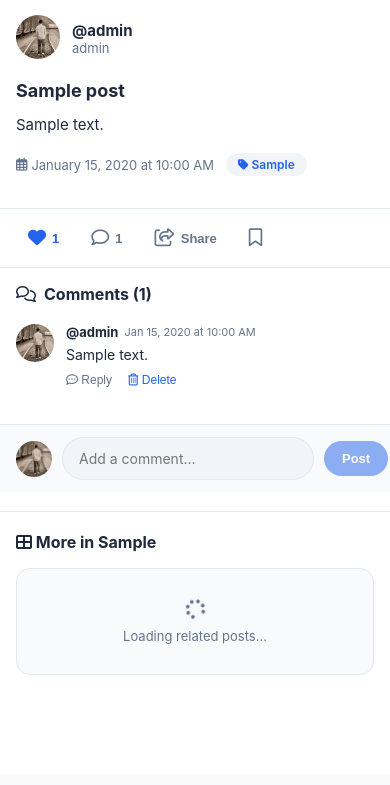
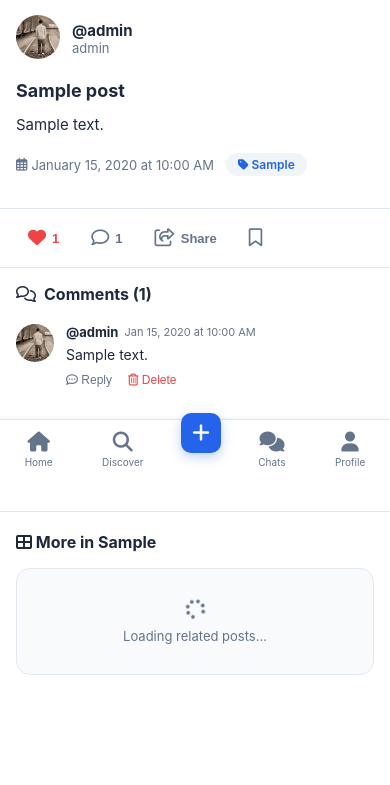
Before and after one commit to mwasi01/bantuafrica, a Flask app: page /post/1 in a window 390 px wide. Shown: the part 352-1137 px from the top of the page. Before the commit the page ends 1027 px from the top, so only its background shows below. Run offline with Flask 3, Linux system fonts and the light colour scheme; a user stored in the database is signed in; data comes from the database, SQL or seed files in the repository; tables that the repository leaves empty hold one stand-in row (values such as "Sample post"); grey boxes marked "Sample" are stand-in pictures; data that the repository does not hold is empty; some libraries are stand-ins or nearby versions.

Commit message:
Implement mobile navigation and style updates
Added mobile navigation and updated styles for various elements.

```diff
--- a/templates/view_post.html
+++ b/templates/view_post.html
@@ -10,6 +10,53 @@
         min-height: 100vh;
         background: var(--bg-primary);
         padding-bottom: 80px;
+    }
+
+    /* Mobile Navigation */
+    .mobile-nav {
+        display: flex;
+        position: fixed;
+        bottom: 0;
+        left: 0;
+        right: 0;
+        background: white;
+        border-top: 1px solid var(--border-color);
+        padding: 8px 0 var(--safe-bottom, 20px);
+        z-index: 1000;
+        justify-content: space-around;
+        box-shadow: 0 -1px 3px rgba(0,0,0,0.05);
+    }
+
+    @media (min-width: 992px) {
+        .mobile-nav { display: none; }
+    }
+
+    .mobile-nav-item {
+        display: flex;
+        flex-direction: column;
+        align-items: center;
+        gap: 4px;
+        color: var(--text-secondary);
+        font-size: 10px;
+        text-decoration: none;
+        transition: color 0.2s;
+        padding: 4px 12px;
+    }
+
+    .mobile-nav-item.active { color: var(--accent); }
+    .mobile-nav-item i { font-size: 20px; }
+
+    .mobile-nav-item.create-btn {
+        background: var(--accent);
+        color: white;
+        width: 40px;
+        height: 40px;
+        border-radius: 10px;
+        display: flex;
+        align-items: center;
+        justify-content: center;
+        margin-top: -15px;
+        box-shadow: 0 4px 12px rgba(37, 99, 235, 0.3);
     }
 
     /* Post Header */
@@ -271,7 +318,7 @@
     }
 
     .action-item.liked {
-        color: var(--accent);
+        color: #ef4444;
     }
 
     .action-item.liked i {
@@ -532,6 +579,10 @@
 
         .related-posts-grid {
             grid-template-columns: 1fr;
+        }
+
+        .post-detail-container {
+            padding-bottom: 90px;
         }
     }
 </style>
@@ -594,10 +649,11 @@
         <!-- Author Row -->
         <div class="post-author-row">
             <a href="{{ url_for('user_profile', username=post.author.username) }}">
-                <img src="{{ url_for('static', filename='uploads/' + post.author.profile_image) }}"
-                     alt="{{ post.author.username }}"
-                     class="post-author-avatar"
-                     onerror="this.src='{{ url_for('static', filename='uploads/default.jpg') }}'">
+                {% if post.author.profile_image and post.author.profile_image.startswith('http') %}
+                <img src="{{ post.author.profile_image }}" alt="{{ post.author.username }}" class="post-author-avatar" onerror="this.src='{{ url_for('static', filename='uploads/default.jpg') }}'">
+                {% else %}
+                <img src="{{ url_for('static', filename='uploads/' + post.author.profile_image) }}" alt="{{ post.author.username }}" class="post-author-avatar" onerror="this.src='{{ url_for('static', filename='uploads/default.jpg') }}'">
+                {% endif %}
             </a>
             <div class="post-author-info">
                 <a href="{{ url_for('user_profile', username=post.author.username) }}"
@@ -670,10 +726,11 @@
                 {% for comment in post.comments|sort(attribute='created_at', reverse=True) %}
                 <div class="comment-card" id="comment-{{ comment.id }}">
                     <a href="{{ url_for('user_profile', username=comment.author.username) }}">
-                        <img src="{{ url_for('static', filename='uploads/' + comment.author.profile_image) }}"
-                             alt="{{ comment.author.username }}"
-                             class="comment-avatar"
-                             onerror="this.src='{{ url_for('static', filename='uploads/default.jpg') }}'">
+                        {% if comment.author.profile_image and comment.author.profile_image.startswith('http') %}
+                        <img src="{{ comment.author.profile_image }}" alt="{{ comment.author.username }}" class="comment-avatar" onerror="this.src='{{ url_for('static', filename='uploads/default.jpg') }}'">
+                        {% else %}
+                        <img src="{{ url_for('static', filename='uploads/' + comment.author.profile_image) }}" alt="{{ comment.author.username }}" class="comment-avatar" onerror="this.src='{{ url_for('static', filename='uploads/default.jpg') }}'">
+                        {% endif %}
                     </a>
                     <div class="comment-body">
                         <div class="comment-author">
@@ -689,7 +746,7 @@
                                 <i class="far fa-comment-dots"></i> Reply
                             </button>
                             {% if comment.author == current_user %}
-                            <button class="comment-action-btn" onclick="deleteComment({{ comment.id }})" style="color: var(--accent);">
+                            <button class="comment-action-btn" onclick="deleteComment({{ comment.id }})" style="color: #ef4444;">
                                 <i class="far fa-trash-alt"></i> Delete
                             </button>
                             {% endif %}
@@ -709,10 +766,11 @@
     <!-- Comment Input -->
     <div class="comment-input-section">
         <div class="comment-input-wrapper">
-            <img src="{{ url_for('static', filename='uploads/' + current_user.profile_image) }}"
-                 alt="{{ current_user.username }}"
-                 class="comment-input-avatar"
-                 onerror="this.src='{{ url_for('static', filename='uploads/default.jpg') }}'">
+            {% if current_user.profile_image and current_user.profile_image.startswith('http') %}
+            <img src="{{ current_user.profile_image }}" alt="{{ current_user.username }}" class="comment-input-avatar" onerror="this.src='{{ url_for('static', filename='uploads/default.jpg') }}'">
+            {% else %}
+            <img src="{{ url_for('static', filename='uploads/' + current_user.profile_image) }}" alt="{{ current_user.username }}" class="comment-input-avatar" onerror="this.src='{{ url_for('static', filename='uploads/default.jpg') }}'">
+            {% endif %}
             <input type="text"
                    class="comment-input"
                    placeholder="Add a comment..."
@@ -741,10 +799,33 @@
     {% endif %}
 </div>
 
+<!-- Mobile Bottom Navigation -->
+<nav class="mobile-nav">
+    <a href="{{ url_for('home') }}" class="mobile-nav-item">
+        <i class="fas fa-home"></i>
+        <span>Home</span>
+    </a>
+    <a href="{{ url_for('search') }}" class="mobile-nav-item">
+        <i class="fas fa-search"></i>
+        <span>Discover</span>
+    </a>
+    <a href="{{ url_for('new_post') }}" class="mobile-nav-item create-btn">
+        <i class="fas fa-plus"></i>
+    </a>
+    <a href="{{ url_for('messages') }}" class="mobile-nav-item">
+        <i class="fas fa-comments"></i>
+        <span>Chats</span>
+    </a>
+    <a href="{{ url_for('profile') }}" class="mobile-nav-item">
+        <i class="fas fa-user"></i>
+        <span>Profile</span>
+    </a>
+</nav>
+
 <!-- Delete Confirmation Modal -->
 <div id="deleteModal" style="display: none; position: fixed; inset: 0; background: rgba(0,0,0,0.8); z-index: 9999; align-items: center; justify-content: center;">
     <div style="background: var(--bg-secondary); border-radius: 20px; padding: 32px; max-width: 400px; width: 90%; text-align: center;">
-        <i class="fas fa-exclamation-triangle" style="font-size: 48px; color: var(--accent); margin-bottom: 12px;"></i>
+        <i class="fas fa-exclamation-triangle" style="font-size: 48px; color: #ef4444; margin-bottom: 12px;"></i>
         <h3 style="margin-bottom: 8px;">Delete Post?</h3>
         <p style="font-size: 14px; color: var(--text-secondary); margin-bottom: 20px;">
             This action cannot be undone. This post will be permanently deleted.
```
Also changed, not shown: other parts of templates/view_post.html (+18 -19 lines).
